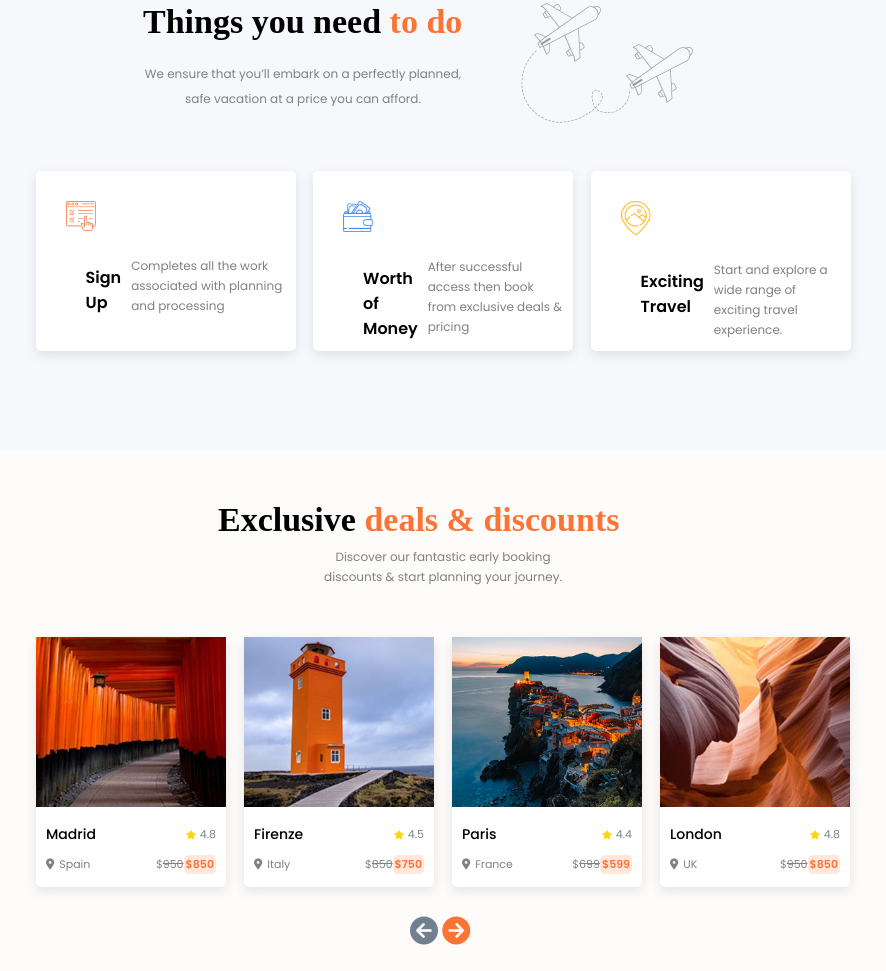
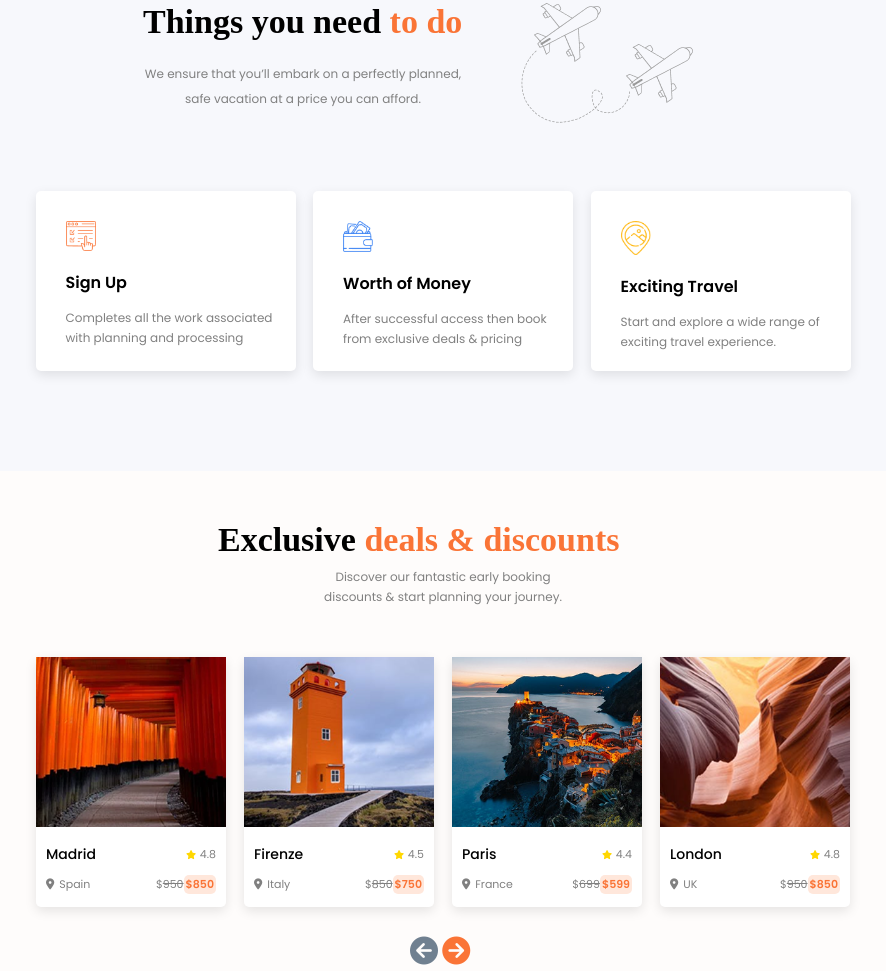
Before and after one commit to Swathi0504/Figmaone, a plain HTML site: page index.html in a window 1280 px wide. Shown: the part 1043-2014 px from the top of the page, without its empty margins (272-1158 px from the left). Drawn offline with Linux system fonts and the light colour scheme; a web font is replaced by a local one.

Commit message:
finaloutput

```diff
--- a/index.html
+++ b/index.html
@@ -80,23 +80,23 @@
             <div class="cards">
                   <div class="card">
                     <img src="./images/Group.png" alt="">
-                    <div class="desc">
-                        <div class="title">Sign Up</div>
-                        <div class="about">Completes all the work associated with planning and processing</div>
+                    <div style="display: flex; flex-direction: column;" class="desc">
+                        <div class="title" style="margin-left: -10px; margin-top: 2px;">Sign Up</div>
+                        <div class="about" style="margin-left: -10px;">Completes all the work associated with planning and processing</div>
                     </div>
                   </div>
                   <div class="card">
                     <img src="./images/Vector 263.png" alt="">
-                    <div class="desc">
-                        <div class="title">Worth of Money</div>
-                        <div class="about">After successful access then book from exclusive deals & pricing</div>
+                    <div style="display: flex; flex-direction: column;" class="desc">
+                        <div class="title" style="margin-left: -10px; margin-top: 2px;">Worth of Money</div>
+                        <div class="about" style="margin-left: -10px;">After successful access then book from exclusive deals & pricing</div>
                     </div>
                   </div>
                   <div class="card">
                     <img src="./images/Group 44.png" alt="">
-                    <div class="desc">
-                        <div class="title">Exciting Travel</div>
-                        <div class="about">Start and explore a wide range of exciting travel experience.</div>
+                    <div style="display: flex; flex-direction: column;" class="desc">
+                        <div class="title" style="margin-left: -10px; margin-top: 2px;">Exciting Travel</div>
+                        <div class="about" style="margin-left: -10px;">Start and explore a wide range of exciting travel experience.</div>
                     </div>
                   </div>
             </div>
--- a/style.css
+++ b/style.css
@@ -161,10 +161,7 @@ body .body1 {
     color: gray;
 }
 .second .cards{
-    margin-top: 30px;
     width: 850px;
-    display: flex;
-    justify-content: space-evenly;
 }
 .second .cards .card {
     position: relative;
@@ -172,8 +169,8 @@ body .body1 {
     height: 150px;
     background-color: #FFFFFF;
     box-shadow: 0 4px 12px rgba(0, 0, 0, 0.1);
-    padding-left: 30px;
-    padding-top: 30px;
+    padding-left: 30px!important;
+    padding-top: 30px!important;
 }
 .cards .card img {
     width: 30px;
```
